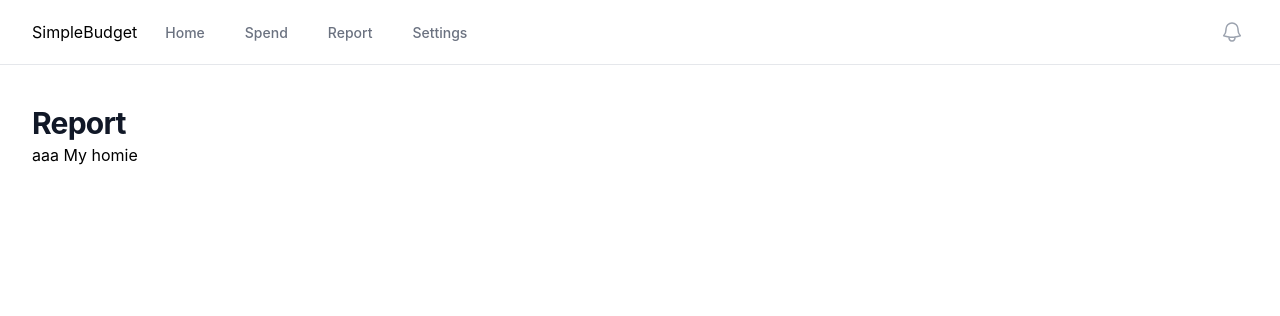
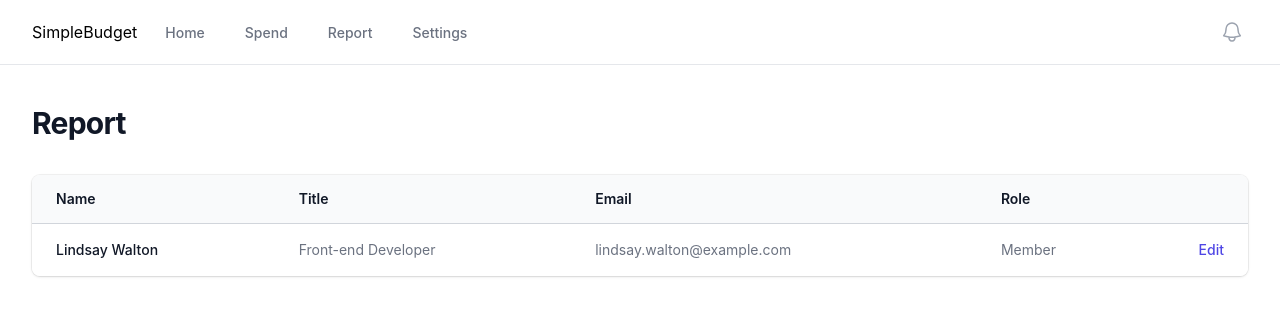
Before and after one commit to willfong/simplebudget-v2, a React (Create React App) app: page /report in a window 1280 px wide. Shown: the top 316 px of the page. Built offline with nearby package versions, Linux system fonts and the light colour scheme.

Commit message:
init report

```diff
--- /dev/null
+++ b/src/components/ReportSummary.js
@@ -0,0 +1,59 @@
+const people = [
+	{ name: "Lindsay Walton", title: "Front-end Developer", email: "lindsay.walton@example.com", role: "Member" },
+	// More people...
+];
+
+export default function ReportSummary({ categories, summary }) {
+	console.log(categories);
+	console.log(summary);
+	return (
+		<div className="px-4 sm:px-6 lg:px-8">
+			<div className="mt-8 flow-root">
+				<div className="-mx-4 -my-2 overflow-x-auto sm:-mx-6 lg:-mx-8">
+					<div className="inline-block min-w-full py-2 align-middle sm:px-6 lg:px-8">
+						<div className="overflow-hidden shadow ring-1 ring-black ring-opacity-5 sm:rounded-lg">
+							<table className="min-w-full divide-y divide-gray-300">
+								<thead className="bg-gray-50">
+									<tr>
+										<th scope="col" className="py-3.5 pl-4 pr-3 text-left text-sm font-semibold text-gray-900 sm:pl-6">
+											Name
+										</th>
+										<th scope="col" className="px-3 py-3.5 text-left text-sm font-semibold text-gray-900">
+											Title
+										</th>
+										<th scope="col" className="px-3 py-3.5 text-left text-sm font-semibold text-gray-900">
+											Email
+										</th>
+										<th scope="col" className="px-3 py-3.5 text-left text-sm font-semibold text-gray-900">
+											Role
+										</th>
+										<th scope="col" className="relative py-3.5 pl-3 pr-4 sm:pr-6">
+											<span className="sr-only">Edit</span>
+										</th>
+									</tr>
+								</thead>
+								<tbody className="divide-y divide-gray-200 bg-white">
+									{people.map((person) => (
+										<tr key={person.email}>
+											<td className="whitespace-nowrap py-4 pl-4 pr-3 text-sm font-medium text-gray-900 sm:pl-6">
+												{person.name}
+											</td>
+											<td className="whitespace-nowrap px-3 py-4 text-sm text-gray-500">{person.title}</td>
+											<td className="whitespace-nowrap px-3 py-4 text-sm text-gray-500">{person.email}</td>
+											<td className="whitespace-nowrap px-3 py-4 text-sm text-gray-500">{person.role}</td>
+											<td className="relative whitespace-nowrap py-4 pl-3 pr-4 text-right text-sm font-medium sm:pr-6">
+												<a href="#" className="text-indigo-600 hover:text-indigo-900">
+													Edit<span className="sr-only">, {person.name}</span>
+												</a>
+											</td>
+										</tr>
+									))}
+								</tbody>
+							</table>
+						</div>
+					</div>
+				</div>
+			</div>
+		</div>
+	);
+}
--- a/src/idb.js
+++ b/src/idb.js
@@ -73,4 +73,25 @@ async function purchasesGetByCategory(categoryId) {
 	return sortedData;
 }
 
-export { categoriesAddNew, categoriesGetAll, categoriesGetById, deleteAllData, purchasesAdd, purchasesGetByCategory };
+async function purchasesGetByMonth(year, month) {
+	const startDate = new Date(year, month);
+	const endDate = new Date();
+	console.log(startDate, endDate);
+	const db = await dbPromise;
+	const tx = db.transaction(TABLE_PURCHASES, "readonly");
+	const store = tx.objectStore(TABLE_PURCHASES);
+	const index = store.index(TABLE_PURCHASES_INDEX_DATE);
+	const range = IDBKeyRange.bound(startDate, endDate, false, true);
+	const data = await index.getAll(range);
+	return data;
+}
+
+export {
+	categoriesAddNew,
+	categoriesGetAll,
+	categoriesGetById,
+	deleteAllData,
+	purchasesAdd,
+	purchasesGetByCategory,
+	purchasesGetByMonth,
+};
--- a/src/pages/Report.js
+++ b/src/pages/Report.js
@@ -1,4 +1,39 @@
+import React, { useState, useEffect } from "react";
+
+import { purchasesGetByMonth, categoriesGetAll } from "../idb";
+import ReportSummary from "../components/ReportSummary";
+
 export default function ReportPage() {
+	const [purchases, setPurchases] = useState([]);
+	const [categories, setCategories] = useState([]);
+	const [summary, setSummary] = useState({});
+
+	useEffect(() => {
+		fetchPurchases();
+		fetchCategories();
+	}, []);
+
+	const fetchCategories = async () => {
+		const data = await categoriesGetAll();
+		setCategories(data);
+	};
+
+	const fetchPurchases = async () => {
+		const currentDate = new Date();
+		const currentYear = currentDate.getFullYear();
+		const currentMonth = currentDate.getMonth();
+		const data = await purchasesGetByMonth(currentYear, currentMonth);
+		setPurchases(data);
+		const summaryData = data.reduce((acc, item) => {
+			if (!acc[item.categoryId]) {
+				acc[item.categoryId] = 0;
+			}
+			acc[item.categoryId] = acc[item.categoryId] + parseFloat(item.amount);
+			return acc;
+		}, {});
+		setSummary(summaryData);
+	};
+
 	return (
 		<div className="py-10">
 			<header>
@@ -7,7 +42,7 @@ export default function ReportPage() {
 				</div>
 			</header>
 			<main>
-				<div className="mx-auto max-w-7xl sm:px-6 lg:px-8"> aaa My homie</div>
+				<ReportSummary categories={categories} summary={summary} />
 			</main>
 		</div>
 	);
```
